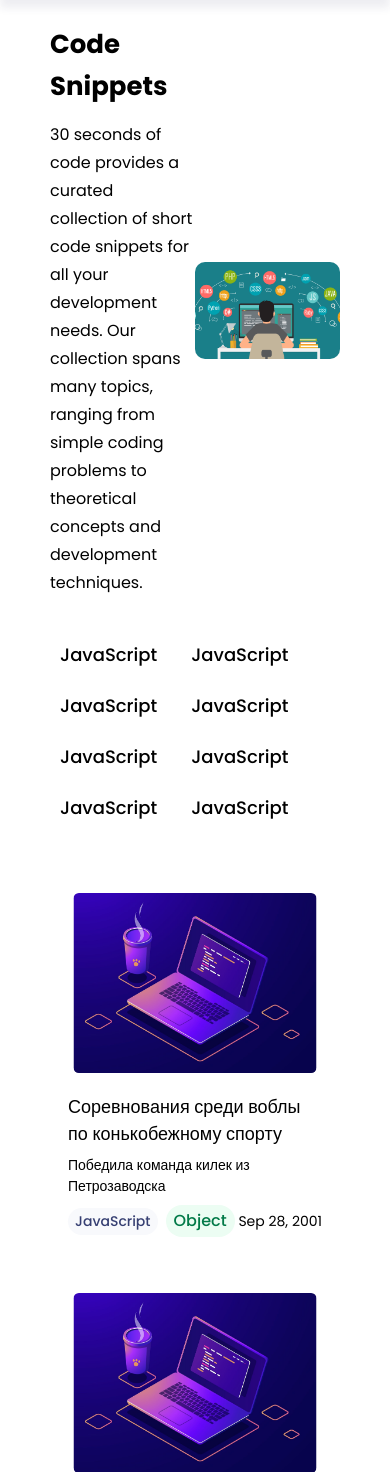
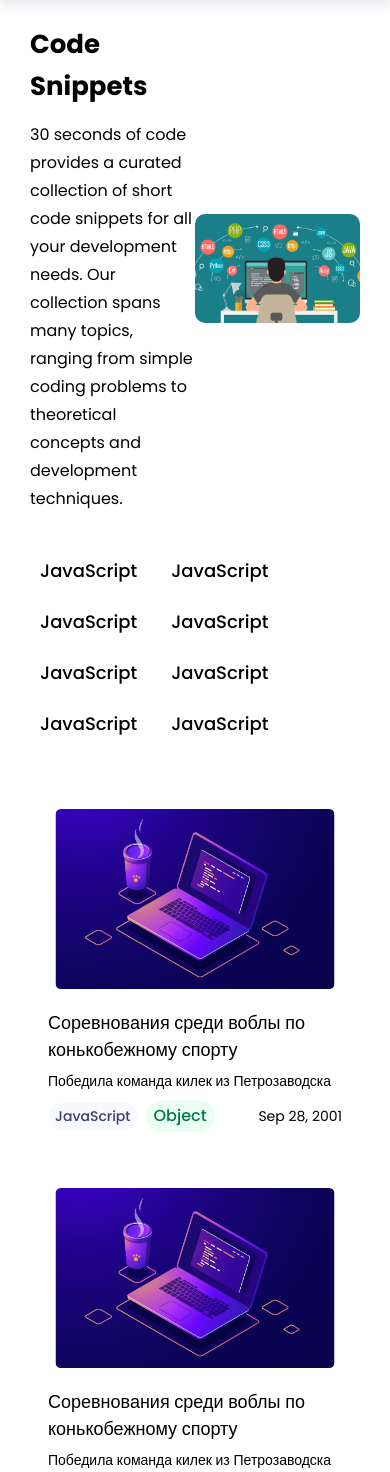
Before and after one commit to sherov-eldor/el-blog, a Flask app: template app/templates/index.html in a window 390 px wide. Shown: the part 25-1497 px from the top of the page. Run offline with Flask 3, Linux system fonts and the light colour scheme; the template is opened without the code that fills it, so the values that code supplies are empty.

Commit message:
changed container paddings for responsive

```diff
--- a/app/static/styles/main.css
+++ b/app/static/styles/main.css
@@ -696,6 +696,11 @@ a {
 }
 
 @media screen and (max-width: 650px) {
+  .container {
+    max-width: 1200px;
+    padding-left: 40px;
+    padding-right: 40px;
+  }
   .post__item--image-wrapper {
     width: 200px;
     height: 200px;
@@ -742,6 +747,11 @@ a {
 }
 
 @media screen and (max-width: 576px) {
+  .container {
+    max-width: 1200px;
+    padding-left: 30px;
+    padding-right: 30px;
+  }
   .header__inner  {
     padding: 0 16px;
   }
```
